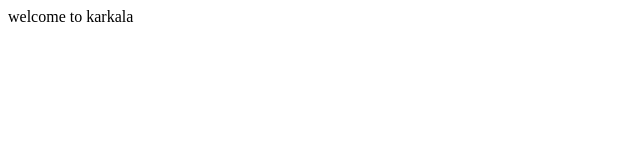
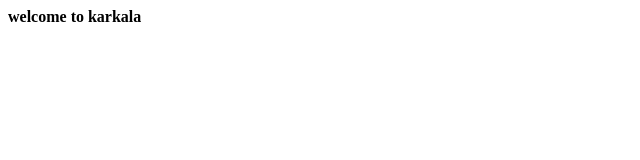
Before and after one commit to ashashettigar1234/man, a plain HTML site: page index.html in a window 1280 px wide. Shown: the full height of the page, 0-640 px from the left. Drawn offline with Linux system fonts and the light colour scheme.

Commit message:
Update index.html
first commit in github

```diff
--- a/index.html
+++ b/index.html
@@ -1,6 +1,6 @@
 <!DOCTYPE>
 <html>
 <body>
-<p>welcome to karkala</p>
+  <p><b>welcome to karkala</b></p>
 </body>
 </html>
```
